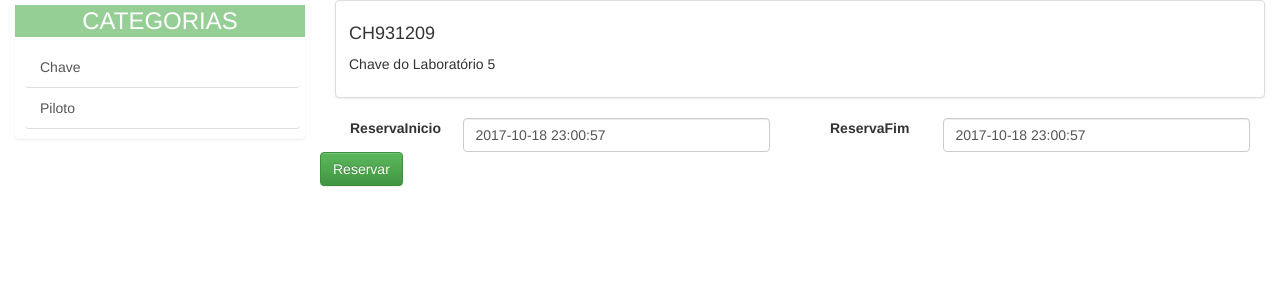
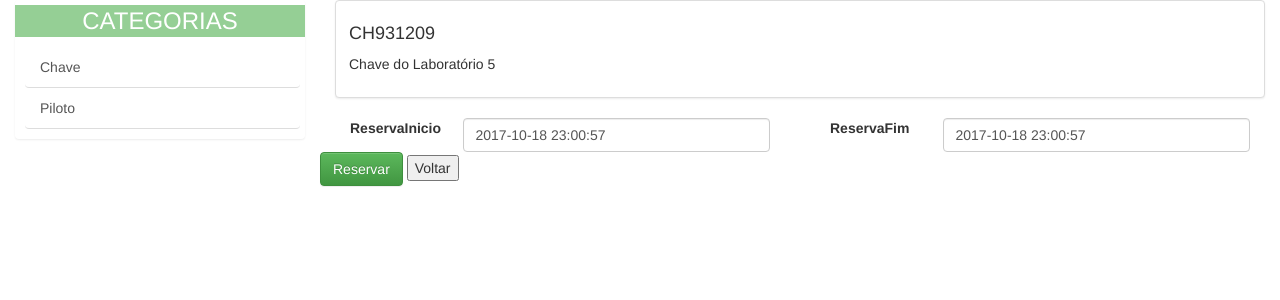
Before and after one commit to manoelnetom/CES-web, a Django app: page /ces/fazer_reserva/detalhe/1/ in a window 1280 px wide. Shown: the part 116-416 px from the top of the page. Run offline with Django 3.2, Linux system fonts and the light colour scheme; a user stored in the database is signed in; data comes from the database, SQL or seed files in the repository; some libraries are stand-ins or nearby versions.

Commit message:
adicionar botaão voltar

```diff
--- a/site/ces/templates/ces/reserva.html
+++ b/site/ces/templates/ces/reserva.html
@@ -21,6 +21,7 @@
     </div>
     <div class='row' >
      <button type="submit" class="btn btn-success">Reservar</button>
+     <input type=button value="Voltar" onClick="javascript:history.go(-1);">
     </div>
   </form>
   <script>
```
